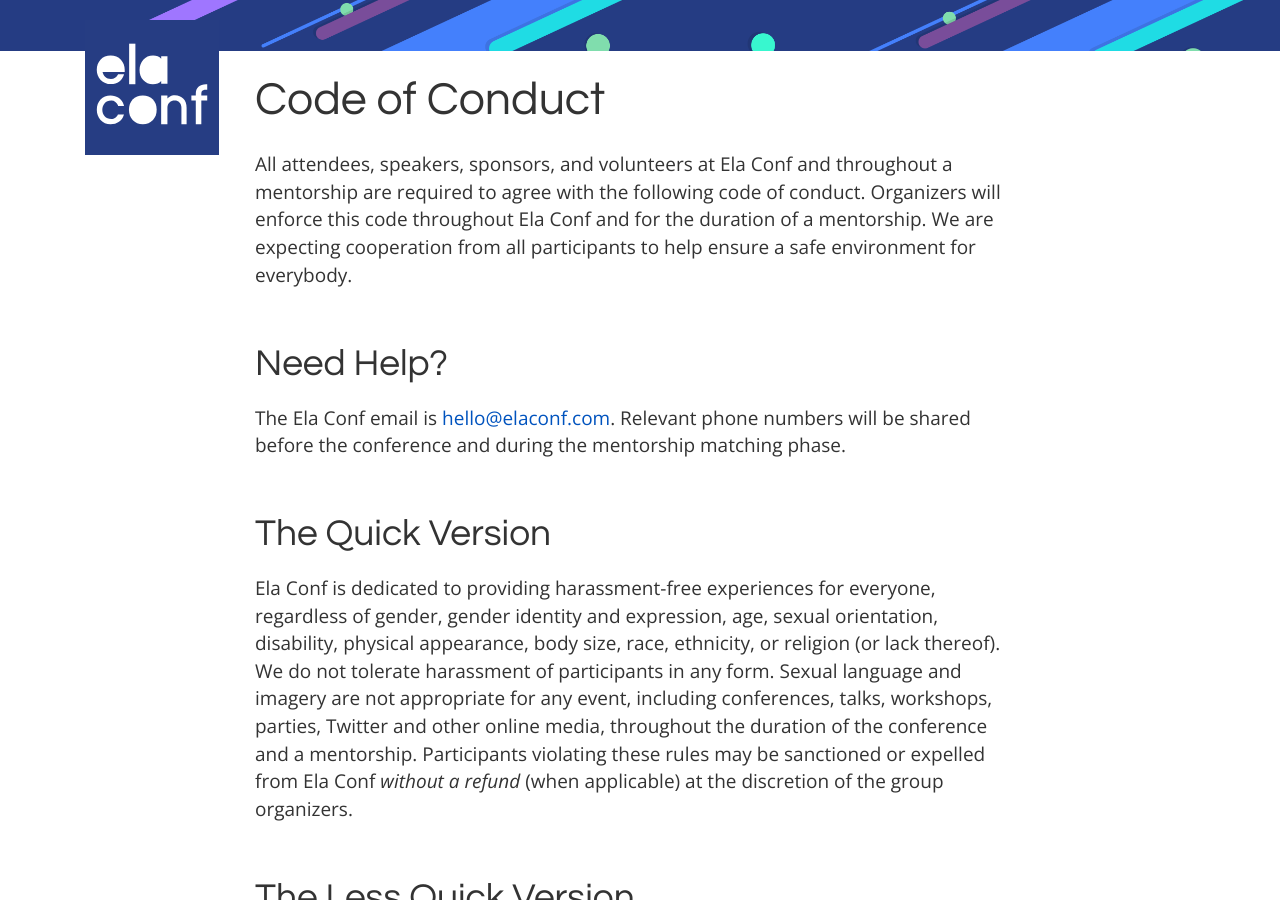
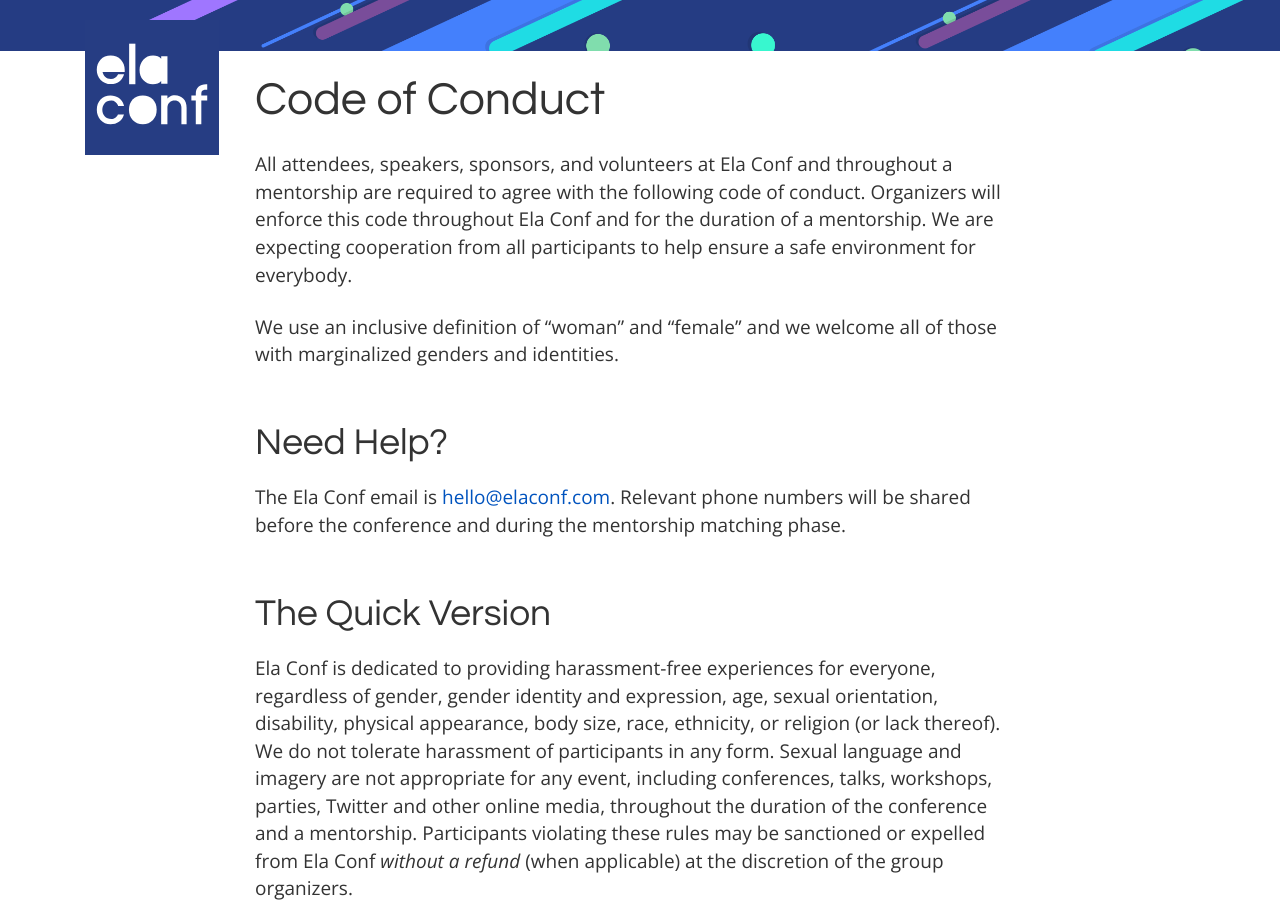
Before and after one commit to elaconf/elaconf.github.io, a Jekyll site: the page built from code-of-conduct/index.md, in a window 1280 px wide and 900 px high. Built offline with Jekyll 4.4.1, drawn with Linux system fonts in a browser that asks for light colours.

Commit message:
Inclusive language update katydecorah/elaconf#16

```diff
--- a/code-of-conduct/index.md
+++ b/code-of-conduct/index.md
@@ -5,6 +5,8 @@ description: Our Code of Conduct is at the heart of our event.
 ---
 
 All attendees, speakers, sponsors, and volunteers at {{site.title}} and throughout a mentorship are required to agree with the following code of conduct. Organizers will enforce this code throughout {{site.title}} and for the duration of a mentorship. We are expecting cooperation from all participants to help ensure a safe environment for everybody.
+
+We use an inclusive definition of “woman” and “female” and we welcome all of those with marginalized genders and identities.
 
 ## Need Help?
 
```
